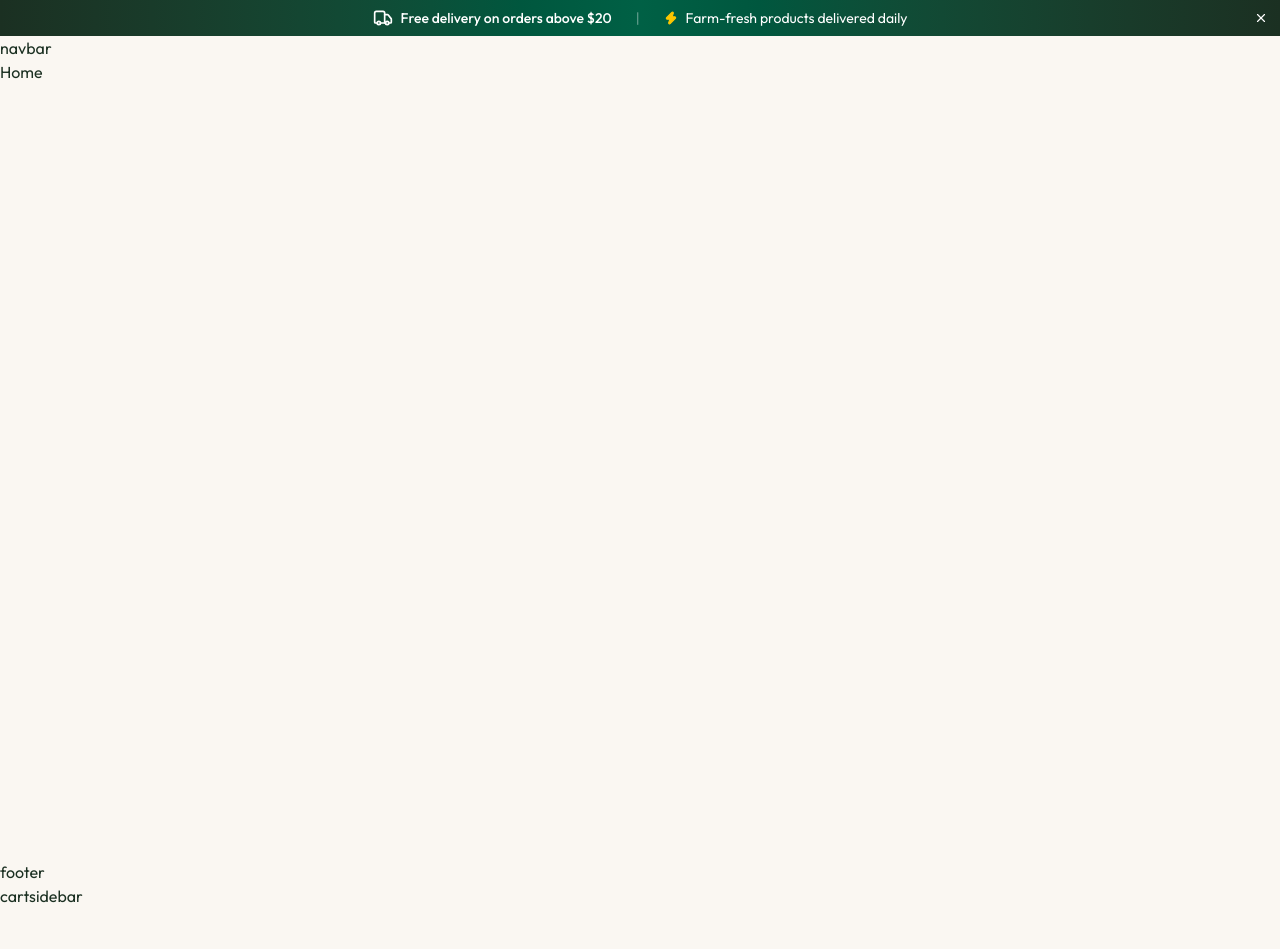
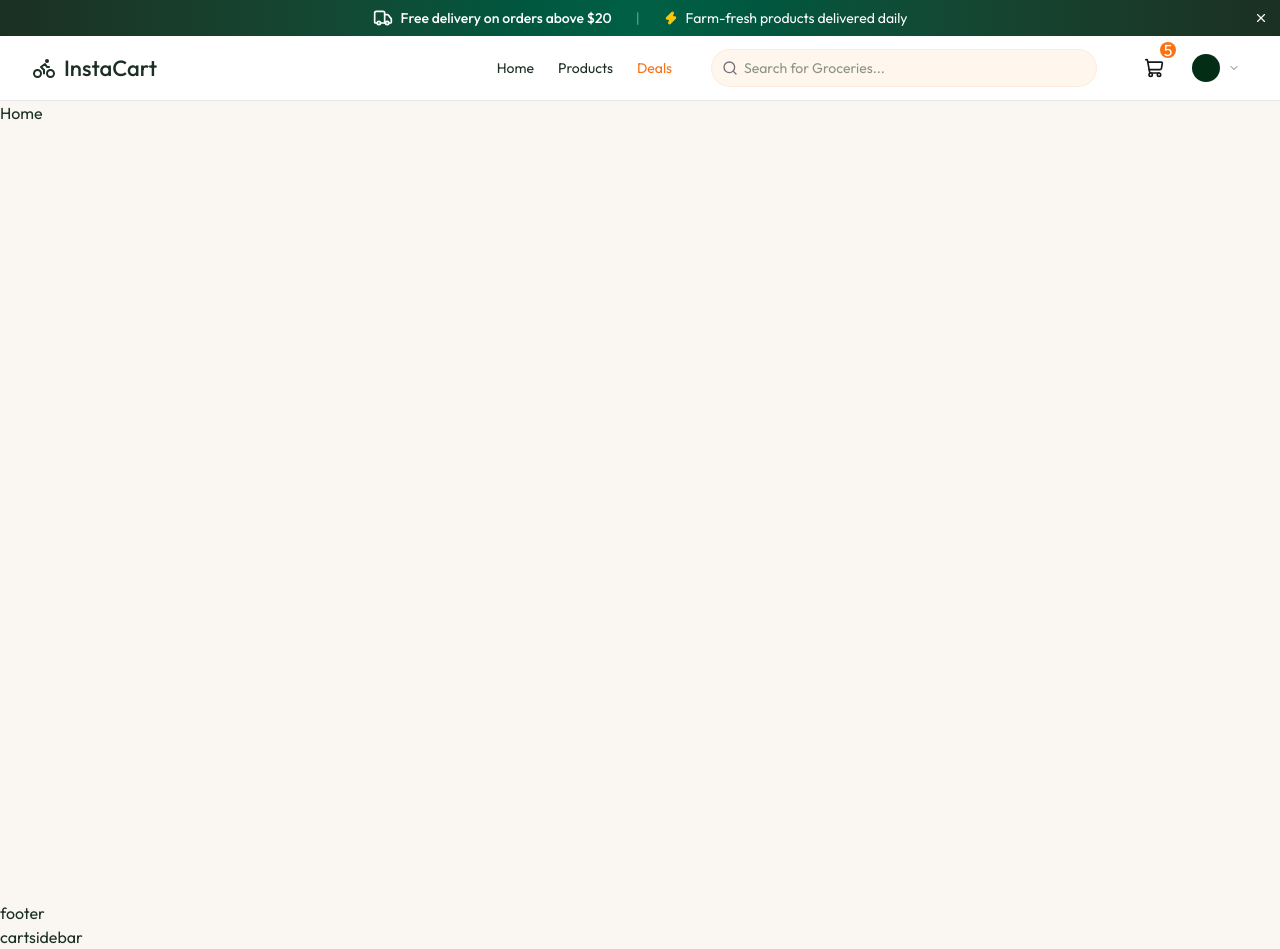
Before and after one commit to abraomex/Grocery-Delivery-App, a React (Vite) app in the folder client/: page / in a window 1280 px wide. Before the commit the page ends 908 px from the top, so only its background shows below. Built offline with nearby package versions, Linux system fonts and the light colour scheme.

Commit message:
NavBar for home page

```diff
--- /dev/null
+++ b/client/src/components/Navbar.tsx
@@ -0,0 +1,104 @@
+import {
+  BikeIcon,
+  ChevronDownIcon,
+  MenuIcon,
+  SearchIcon,
+  ShoppingCartIcon,
+  UserIcon,
+  XIcon,
+} from "lucide-react";
+import { useState } from "react";
+import { Link, useNavigate } from "react-router-dom";
+
+const Navbar = () => {
+  const user: any = {
+    name: "Abrham Belay",
+    email: "abrhambelay@gamil.com",
+    isAdmin: true,
+  };
+  const { cartCount, setIsCartOpen } = {
+    cartCount: 5,
+    setIsCartOpen: (_data: any) => {},
+  };
+  const [searchQuery, setSearchQuery] = useState("");
+  const [userMenuOpen, setUserMenuOpen] = useState(false);
+  const navigate = useNavigate();
+
+  return (
+    <nav className="bg-white sticky top-0 z-50 border-b border-app-border">
+      <div className="max-w-7x1 mx-auto px-4 sm:px-6 lg:px-8 flex item-center justify-between h-16 gap-4">
+        {/* logo */}
+        <Link
+          to="/"
+          className="flex items-center gap-2 text-[22px] font-medium shrink-0"
+        >
+          <BikeIcon size={24} /> InstaCart
+        </Link>
+
+        <div className="w-full flex items-center justify-end gap-4 lg:gap-10">
+          {/* Nav Links - Desktop */}
+          <div className="hidden md:flex items-center gap-6 text-sm tex-zonic-600">
+            <Link to={"/"}>Home</Link>
+            <Link to={"/products"}>Products</Link>
+            <Link to={"/deals"} className="text-app-orange">
+              Deals
+            </Link>
+          </div>
+          {/* Search */}
+          <form className="hidden sm:flex flex-1 max-w-sm tex-xs sm:text-sm">
+            <div className="relative w-full">
+              <SearchIcon className="absolute left-2.5 top-1/2 -translate-y-1/2 size-4 text-zinc-500" />
+              <input
+                type="text"
+                placeholder="Search for Groceries..."
+                value={searchQuery}
+                onChange={(e) => setSearchQuery(e.target.value)}
+                className="w-full pl-8 p-2 bg-orange-50 rounded-full ring ring-app-orange/15 focus:ring-app-orange/30"
+              />
+            </div>
+          </form>
+          {/* Right Action */}
+          <div className="flex items--center gap-3">
+            {/* Cart */}
+            <button
+              className="relative p-2 rounded-xl"
+              onClick={() => setIsCartOpen(true)}
+            >
+              <ShoppingCartIcon className="size-5 text-zinc-900" />
+              {cartCount > 0 && (
+                <span className="absolute -top-1 -right-1 size-4 bg-app-orange text-white tex-[10px] rounded-full flex-center">
+                  {" "}
+                  {cartCount}{" "}
+                </span>
+              )}
+            </button>
+
+            {/* User */}
+            <div className="relative ">
+              {user ? (
+                <button className="flex items-center gap-2 p-2">
+                  <div className="size-7 rounded-full bg-green-950 text-white flex-center">
+                    {user.name.charAt(0).toUpperCase}
+                  </div>
+                  <ChevronDownIcon className="size-3 text-zinc-500" />
+                </button>
+              ) : (
+                <div className="flex-center gap-2">
+                  <Link
+                    to="login"
+                    className="hidden md:flex items-center gap-2 px-4 py-2 text-sm font-medium text-white bg-green-950 rounded-full hover:bg-green-950-light transtion-colors"
+                  >
+                    <UserIcon size={16} /> Sign In
+                  </Link>
+                  {userMenuOpen ? <XIcon className="md:hidden" onClick={()=> setUserMenuOpen(!userMenuOpen)}/> : <MenuIcon className="md:hidden" onClick={()=> setUserMenuOpen(userMenuOpen)}/>}
+                </div>
+              )}
+            </div>
+          </div>
+        </div>
+      </div>
+    </nav>
+  );
+};
+
+export default Navbar;
--- a/client/src/pages/Applayout.tsx
+++ b/client/src/pages/Applayout.tsx
@@ -1,11 +1,12 @@
 import { Outlet } from "react-router-dom";
 import Banner from "../components/Banner";
+import Navbar from "../components/Navbar";
 
 const Applayout = () => {
   return (
     <>
       <Banner/>
-      <p>navbar</p>
+      <Navbar/>
 
       <main className="min-h-screen">
         <Outlet />
```
